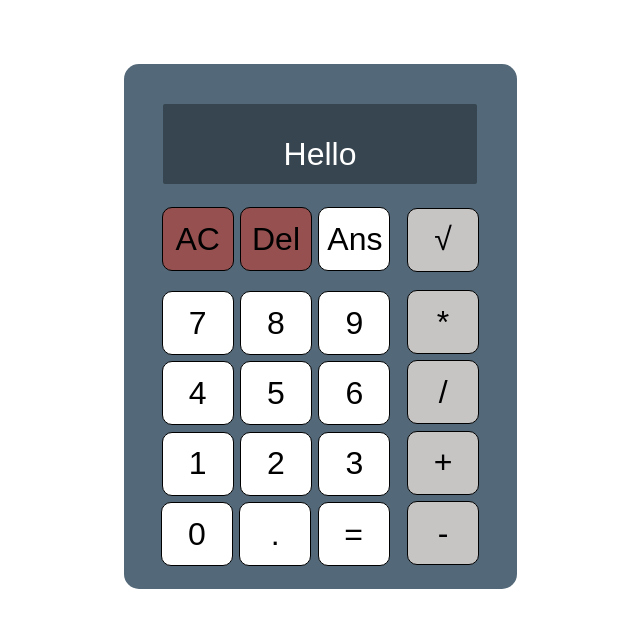
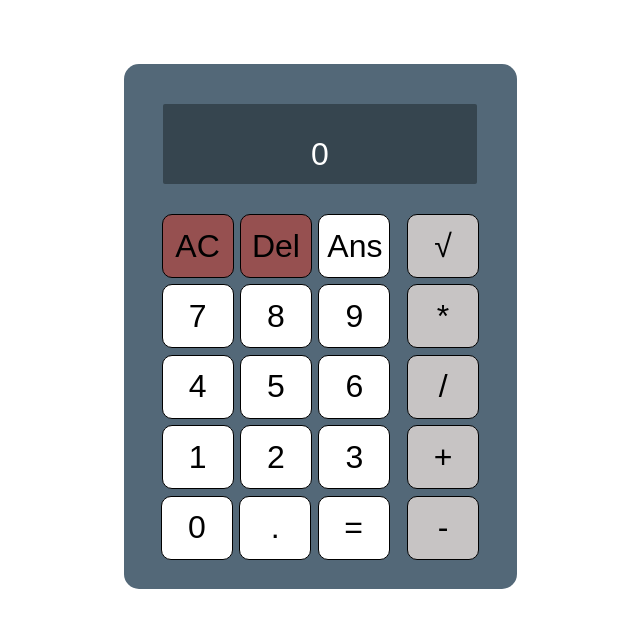
Before and after one commit to rtviner/react-calculator, a React app: page / in a window 1280 px wide. Shown: the top 628 px of the page, without its empty margins (320-960 px from the left). Built offline with nearby package versions, Linux system fonts and the light colour scheme.

Commit message:
combine top buttons and number buttons as main buttons and delete top buttons and sqr rt styles

```diff
--- a/src/index.jsx
+++ b/src/index.jsx
@@ -3,84 +3,97 @@ import ReactDOM from 'react-dom';
 import PropTypes from 'prop-types';
 import './style.css';
 
-const topButtons = [
-    { type: "clear",
+const calculatorButtons = {
+    mainButtons: [
+        { label: "answer",
+            type: "answer",
+            class: "top-btn",
+            value: "Ans"
+        },
+        { label: "delete",
+            type: "delete",
+            class: "top-btn clear",
+            value: "Del"
+        },
+        { label: "clear",
+            type: "clear",
             class: "top-btn clear",
             value: "AC"
         },
-    { type: "delete",
-        class: "top-btn clear",
-        value: "Del"
-    },
-    { type: "answer",
-        class: "top-btn",
-        value: "Ans"
-    }
-];
-
-const numberButtons = [
-    { type: "nine",
+        { label: "nine",
+            type: "number",
             value: "9",
             class: "num-btn"
         },
-    { type: "eight",
+        { label: "eight",
+            type: "number",
             value: "8",
             class: "num-btn"
         },
-    { type: "seven",
+        { label: "seven",
+            type: "number",
             value: "7",
             class: "num-btn"
         },
-    { type: "six",
+        { label: "six",
+            type: "number",
             value: "6",
             class: "num-btn"
         },
-    { type: "five",
+        { label: "five",
+            type: "number",
             value: "5",
             class: "num-btn"
         },
-    { type: "four",
+        { label: "four",
+            type: "number",
             value: "4",
             class: "num-btn"
         },
-    { type: "three",
+        { label: "three",
+            type: "number",
             value: "3",
             class: "num-btn"
         },
-    { type: "two",
+        { label: "two",
+            type: "number",
             value: "2",
             class: "num-btn"
         },
-    { type: "one",
+        { label: "one",
+            type: "number",
             value: "1",
             class: "num-btn"
         }
-];
-
-const bottomButtons = [
-    { type: "zero",
+    ],
+    bottomButtons: [
+        { label: "zero",
+            type: "zero",
             value: "0",
             class: "num-btn"
         },
-    { type: "decimal",
+        { label: "decimal",
+            type: "decimal",
             value: ".",
             class: "dec-btn",
             filter: ""
         },
-    { type: "equals",
+        { label: "equals",
+            type: "equals",
             value: "=",
             class: "equal-btn",
             filter: ""
         }
-];
-
-const operatorButtons = [
-    { type: "sqRt",
+    ],
+    operatorButtons: [
+        { label: "sqRt",
+            type: "operator",
             value: "√",
             class: "op-btn",
             calculation: (num) => Math.sqrt(num)
         },
-    { type: "multiply",
+        { label: "multiply",
+            type: "operator",
             value: "*",
             class: "op-btn",
             decimalPlaces: (num) => {
@@ -95,24 +108,26 @@ const operatorButtons = [
                 return parseFloat(product.toFixed(this.decimalPlaces(num1) + this.decimalPlaces(num2)));
             }
         },
-    { type: "divide",
+        { label: "divide",
+            type: "operator",
             value: "/",
             class: "op-btn",
             calculation: (num1, num2) => num1 / num2
         },
-    { type: "add",
+        { label: "add",
+            type: "operator",
             value: "+",
             class: "op-btn",
             calculation: (num1, num2) => num1 + num2
         },
-    { type: "subtract",
+        { label: "subtract",
+            type: "operator",
             value: "-",
             class: "op-btn",
             calculation: (num1, num2) => num1 - num2
         }
-];
-
-const output = "Hello";
+    ]
+};
 
 class App extends React.Component {
     constructor (props) {
@@ -120,27 +135,50 @@ class App extends React.Component {
 
         this.state = {
             formula: null,
+            output: "0",
             error: null
         };
 
         this.onClick = this.onClick.bind(this);
     }
 
-    onClick = (event) => console.log(event.target);
+    onClick = (clickType, event) => {
+        console.log(clickType);
+        console.log(event.target.innerHTML);
+        // sanitizeInput(clickType, event);
+    }
+
+    // sanitizeInput(input) {
+    //     if (clickType === "clear") {
+    //         let newInput = [];
+    //     }
+    //     if (clickType === "delete") {
+    //         let newInput = [input.slice()];
+    //     }
+    //     if (clickType === "answer") {
+    //         let newInput =
+    //     }
+    //     if (clickType === "answer") {
+    //         let newInput =
+    //     }
+    //     if (clickType === "answer") {
+    //         let newInput =
+    //     }
+    // }
+
+
     // setInput
     // resetInput
     // setOutput
     // clearOutput
 
     render () {
+        const { output } = this.state;
         return (
             <Calculator
                 output={output}
-                topButtons={topButtons}
+                calculatorButtons={calculatorButtons}
                 onClick={this.onClick}
-                numberButtons={numberButtons}
-                bottomButtons={bottomButtons}
-                operatorButtons={operatorButtons}
             />
         );
     }
@@ -164,53 +202,40 @@ Button.propTypes = {
     text: PropTypes.string
 };
 
-const Calculator =
-    ({ output, topButtons, onClick, numberButtons, bottomButtons, operatorButtons }) =>
-        (
+const Calculator = ({ output, calculatorButtons, onClick }) => (
     <div id="calculator">
         <div id="display">
             {output}
         </div>
-                <div id="topButtons">
-                    {topButtons.map(button => (
+        <div id="mainButtons">
+            {calculatorButtons.mainButtons.map(button => (
                 <Button
-                            onClick={onClick}
-                            key={button.type}
+                    onClick={() => onClick(button.type, event)}
+                    key={button.label}
                     className={button.class}
-                            id={button.type}
-                            text={button.value}
-                        />
-                    ))}
-                </div>
-                <div id="numberButtons">
-                    {numberButtons.map(button => (
-                        <Button
-                            onClick={onClick}
-                            key={button.type}
-                            className={button.class}
-                            id={button.type}
+                    id={button.label}
                     text={button.value}
                 />
             ))}
             <div id="bottomButtons">
-                        {bottomButtons.map(button => (
+                {calculatorButtons.bottomButtons.map(button => (
                     <Button
-                                onClick={onClick}
-                                key={button.type}
+                        onClick={() => onClick(button.type, event)}
+                        key={button.label}
                         className={button.class}
-                                id={button.type}
+                        id={button.label}
                         text={button.value}
                     />
                 ))}
             </div>
         </div>
         <div id="operatorButtons">
-                    {operatorButtons.map(button => (
+            {calculatorButtons.operatorButtons.map(button => (
                 <Button
-                            onClick={onClick}
-                            key={button.type}
+                    onClick={() => onClick(button.type, event)}
+                    key={button.label}
                     className={button.class}
-                            id={button.type}
+                    id={button.label}
                     text={button.value}
                 />
             ))}
@@ -220,11 +245,8 @@ const Calculator =
 
 Calculator.propTypes = {
     output: PropTypes.string,
-    topButtons: PropTypes.array,
-    onClick: PropTypes.func,
-    numberButtons: PropTypes.array,
-    bottomButtons: PropTypes.array,
-    operatorButtons: PropTypes.array
+    calculatorButtons: PropTypes.object,
+    onClick: PropTypes.func
 };
 
 ReactDOM.render(<App />, document.getElementById('root'));
--- a/src/style.css
+++ b/src/style.css
@@ -38,17 +38,13 @@ div#display {
   white-space: nowrap;
 }
 
-div#topButtons {
-  width: 60%;
-  margin: 0.5em 5.5em 0.1em 0;
-}
-
-div#numberButtons {
+div#mainButtons {
     display: inline-flex;
     flex-flow: row-reverse wrap;
     width: 60%;
     align-content: flex-start;
     margin: 0;
+    margin-top: 0.5em;
 }
 
 div#bottomButtons {
@@ -60,15 +56,10 @@ div#bottomButtons {
 }
 
 div#operatorButtons {
-	display: flex;
-	flex-flow: column;
-	margin: -5.5em 0 .5em 0.65em;
- 	align-content: flex-start;
-}
-
-button#sqRt {
-	margin-top: 0.25em;
-    margin-bottom: .47em;
+    display: flex;
+    flex-flow: column;
+    margin: 0.5em 0 .5em 0.65em;
+    align-content: flex-start;
 }
 
 button#decimal,
```
Lines whose indentation alone changed are shown as unchanged.
